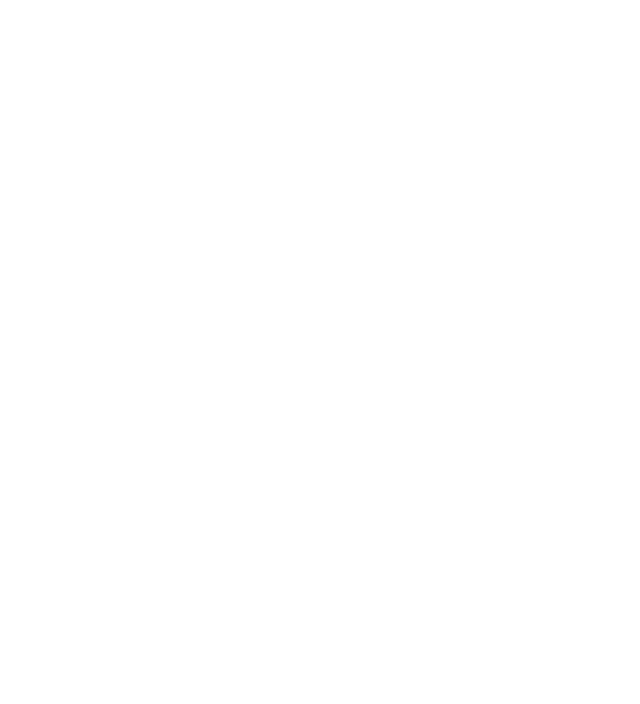
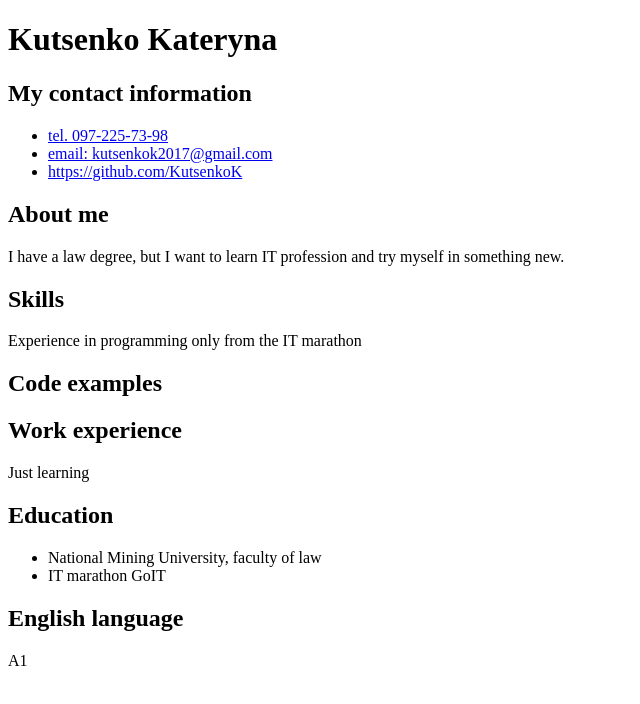
Before and after one commit to KutsenkoK/rsschool-cv, a plain HTML site: page index.html in a window 1280 px wide. Shown: the whole page, without its empty margins (0-640 px from the left). Drawn offline with Linux system fonts and the light colour scheme; files that its build step writes are made by us from their sources.

Commit message:
feat: update file

```diff
--- a/index.html
+++ b/index.html
@@ -1,17 +1,58 @@
 <!DOCTYPE html>
-
 <html lang="en">
-
 <head>
-
 <meta charset="utf-8">
-
 <title> CV </title>
 <link href="css/style.css" rel="stylesheet" >
 </head>
 
 <body>
 
+<div>
+    <h1>Kutsenko Kateryna</h1>
+</div>
+
+<div>
+    <h2>My contact information</h2>
+     <ul>
+       <li> <a href="tel:+380972257398">tel. 097-225-73-98</a> </li>
+        <li><a href="mailto:kutsenkok2017@gmail.com">email: kutsenkok2017@gmail.com</a></li>
+        <li><a href="github:https://github.com/KutsenkoK">https://github.com/KutsenkoK</a></li>
+    </ul>
+
+</div>
+<div>
+    <h2>About me</h2>
+    I have a law degree, but I want to learn IT profession and try myself in something new.
+</div>
+
+<div>
+
+<h2>Skills</h2>
+Experience in programming only from the IT marathon
+</div>
+
+<div>
+    <h2>Code examples</h2>
+</div>
+
+<div>
+   <h2>Work experience</h2>
+   Just learning
+</div>
+
+<div>
+    <h2>Education</h2>
+    <ul>
+        <li>National Mining University, faculty of law</li>
+        <li>IT marathon GoIT</li>
+    </ul>
+</div>
+
+<div>
+    <h2>English language</h2>
+    A1
+</div>
 </body>
 
 </html>
--- a/style.css
+++ b/style.css
@@ -1,3 +1,3 @@
 title {
-background-color: blueviolet;
+background-color: blue;
 }
```
